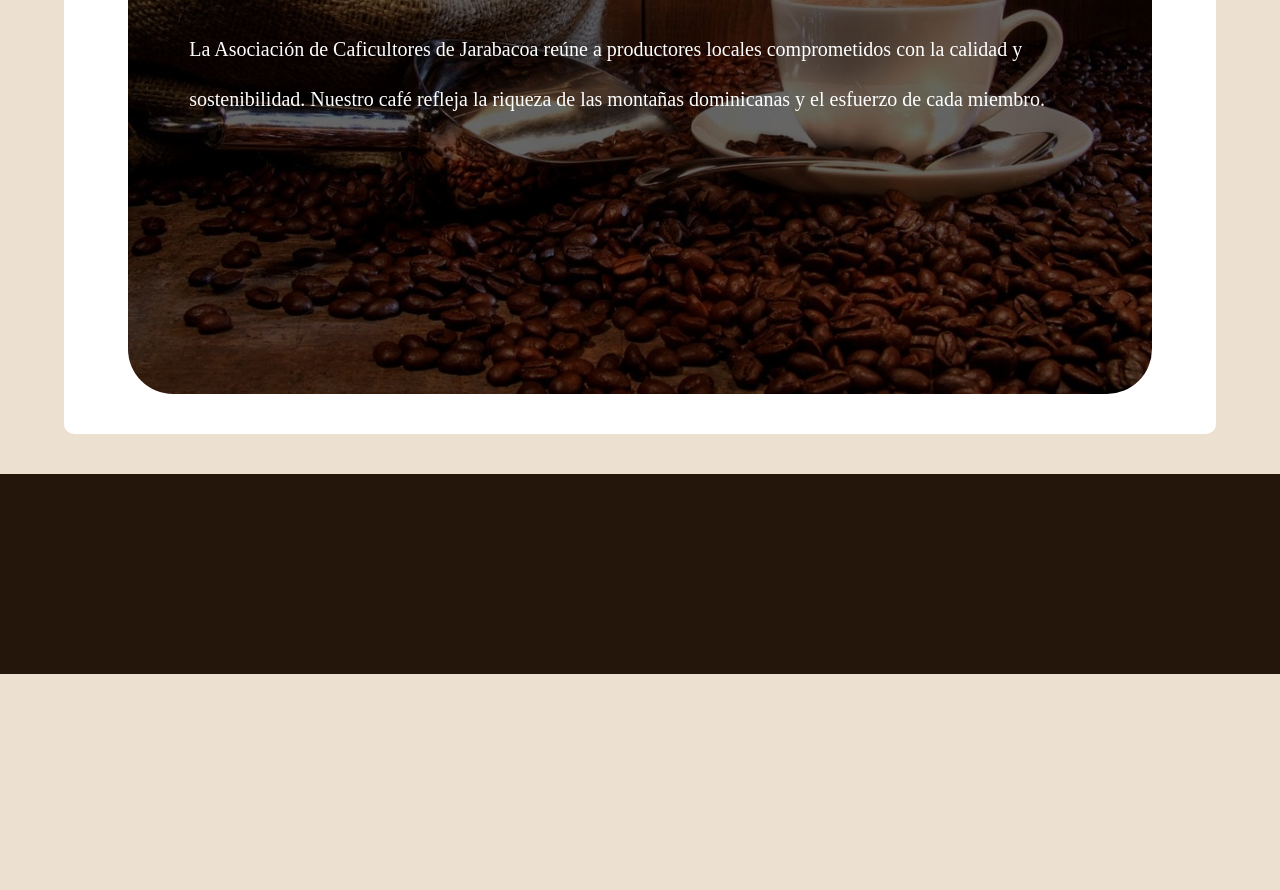
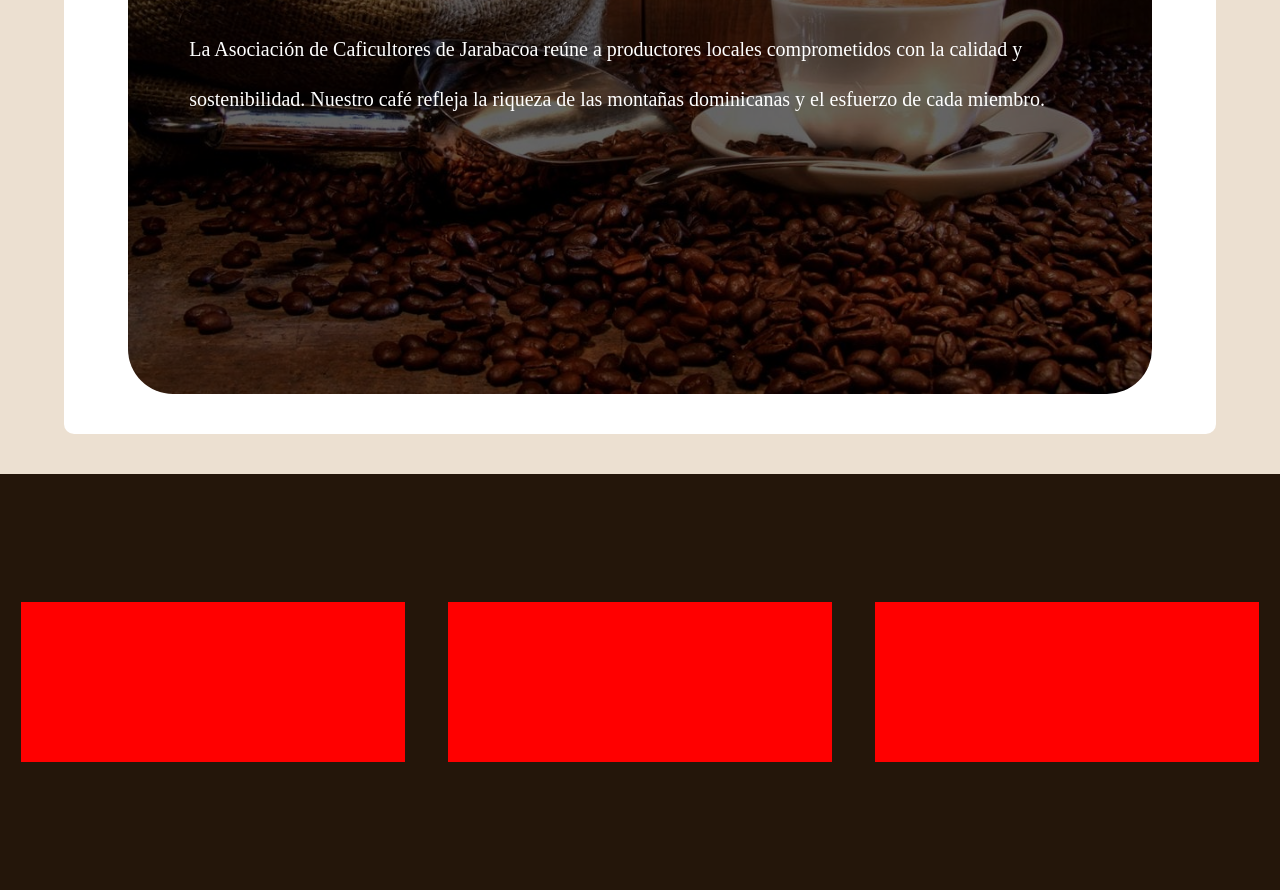
Before and after one commit to soldierB0y/Ascaja, a plain HTML site: page index.html in a window 1280 px wide. Shown: the part 2223-3113 px from the top of the page. Before the commit the page ends 2897 px from the top, so only its background shows below. Drawn offline with Linux system fonts and the light colour scheme.

Commit message:
correccion al link del css

```diff
--- a/index.css
+++ b/index.css
@@ -337,6 +337,28 @@ footer
     background-color: #24160a;
 }
 
+.contenedorFooter
+{
+    width: 100%;
+    height: fit-content;
+    display: flex;
+    flex-direction: row;
+    align-items: center;
+    padding: 10vw 0;
+    justify-content: space-around;
+
+}
+
+
+.contenedorFooterItem
+{
+    width: 30vw;
+    height: 20vh;
+    background-color: red;
+}
+
+
+
 
 
 /*media queries*/
--- a/index.html
+++ b/index.html
@@ -4,7 +4,7 @@
     <meta charset="UTF-8">
     <meta name="viewport" content="width=device-width, initial-scale=1.0">
     <title>ASCAJA</title>
-    <link href="/index.css" rel="stylesheet">
+    <link href="index.css" rel="stylesheet">
 </head>
 <body>
     <nav class="navegador" id='navegador'>
@@ -96,7 +96,11 @@
         </div>
     </section>
     <footer>
-
+        <div class="contenedorFooter">
+            <div class="contenedorFooterItem"></div>
+            <div class="contenedorFooterItem"></div>
+            <div class="contenedorFooterItem"></div>
+        </div>
     </footer>
 </body>
     <script src="/index.js">
```
